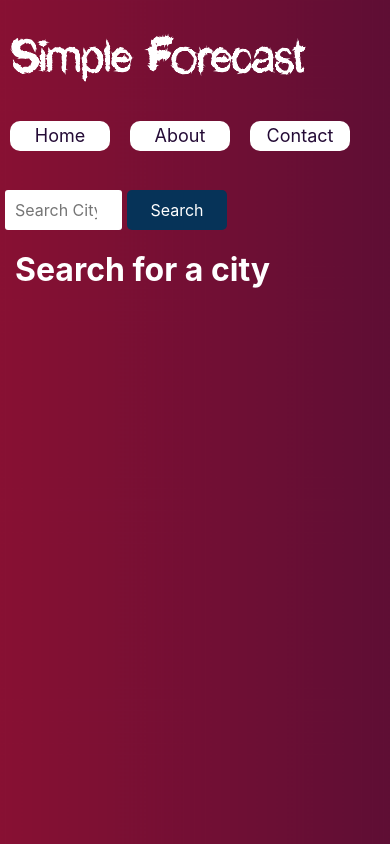
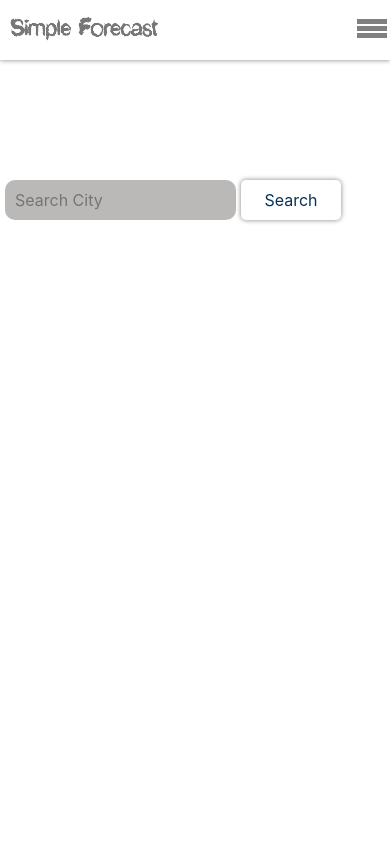
Before and after one commit to Quadrizzz/weatherApp, a React (Create React App) app: page / in a window 390 px wide. Built offline with nearby package versions, Linux system fonts and the light colour scheme.

Commit message:
initial commit

```diff
--- a/package.json
+++ b/package.json
@@ -16,7 +16,8 @@
   "scripts": {
     "predeploy": "npm run build",
     "deploy": "gh-pages -d build",
-    "start": "react-scripts start",
+    "heroku-postbuild": "npm run build",
+    "start": "serve -s build",
     "build": "react-scripts build",
     "test": "react-scripts test",
     "eject": "react-scripts eject"
--- a/src/Components/about.js
+++ b/src/Components/about.js
@@ -3,7 +3,7 @@ import '../Container/App.css'
 
 const About = ({onRouteChange})=>{
     return(
-        <div className = "mt4 white">
+        <div className = "mt4 white about">
             <h2 className = "tc">This App was built me<br></br>(you can check me out by clicking contact)<br></br>
                 to check my progress as a developer.<br></br>All weather data was gotten from<br></br>
                 openweathermap.org (thanks to them)<br></br> and the news update was gotten from https://newsapi.org/
--- a/src/Components/header.js
+++ b/src/Components/header.js
@@ -1,15 +1,45 @@
 import React from 'react';
 import '../Container/App.css'
 
+const show = ()=>{
+    document.getElementById('mobile-list').classList.toggle("flex");
+}
+
+window.onclick = function(event) {
+    if (!event.target.matches('.harmbuger')) {
+      var dropdowns = document.getElementsByClassName("bottom");
+      var i;
+      for (i = 0; i < dropdowns.length; i++) {
+        var openDropdown = dropdowns[i];
+        if (openDropdown.classList.contains('flex')) {
+          openDropdown.classList.remove('flex');
+        }
+      }
+    }
+  }
+
 const Header = ({onRouteChange})=>{
     return(
+        <div>
+            <div className = "header">
+                <h1 className = "f1 gray">Simple Forecast</h1>
+                <div className = "harmbuger" onClick = {show}>
+                    <div>.</div>
+                    <div>.</div>
+                    <div>.</div>
+                </div>
+                <div id = "button-div">
+                    <button className = 'grow' onClick = {()=>onRouteChange('home')}>Home</button>
+                    <button className = 'grow' onClick = {()=> onRouteChange('about')}>About</button>
+                    <button className = ' grow' onClick = {()=> onRouteChange('contacts')}>Contact</button>
+                </div>
+            </div>
 
-        <div className = "header">
-            <h1>Simple Forecast</h1>
-            <div>
-                <button className = 'grow' onClick = {()=>onRouteChange('home')}>Home</button>
-                <button className = 'grow' onClick = {()=> onRouteChange('about')}>About</button>
-                <button className = ' grow' onClick = {()=> onRouteChange('contacts')}>Contact</button>
+            <div className = "mobile-list" id = "mobile-list">
+                    <button className = 'bottom' onClick = {()=>onRouteChange('home')}>Home</button>
+                    <button className = 'bottom' onClick = {()=> onRouteChange('about')}>About</button>
+                    <button  className = "bottom" onClick = {()=> onRouteChange('contacts')}>Contact</button>
+
             </div>
         </div>
 
--- a/src/Components/ncard.js
+++ b/src/Components/ncard.js
@@ -5,12 +5,14 @@ import '../Container/App.css';
 const Ncard = (props)=>{
     return(
         <div className = "bg-white br-3  mb4" id = "ncards">
-            <h1>Source : {props.name}</h1>
-            <h1>Author : {props.author}</h1>
-            <p>{props.title}</p>
-            <p>{props.content}</p>
-            <a href = {props.url}>Read More Here..</a>
-            <p>{props.publishedAt}</p>
+            <div>
+                <h1 className = "f3">Source : {props.name}</h1>
+                <h1 className = "f4">Author : {props.author}</h1>
+            </div>
+            <p className = "f4 title">{props.title}</p>
+            <p className = "f4 text">{props.content}</p>
+            <a className = "f4 " href = {props.url}>Read More..</a>
+            <p className = "f4 text">{props.publishedAt}</p>
         </div>
     )
 }
--- a/src/Components/ncardlist.js
+++ b/src/Components/ncardlist.js
@@ -17,6 +17,7 @@ const Cardlist = ({ news })=>{
                 content = {news.articles[i].content}
                 url = {news.articles[i].url}
                 publishedAt = {news.articles[i].publishedAt}
+                key = {i}
                 />)
         })
         return(
--- a/src/Container/App.css
+++ b/src/Container/App.css
@@ -1,8 +1,7 @@
 body{
     margin: 0;
     padding: 0;
-    background: url(../Components/assets/Witching\ Hour.jpg );
-    background-size: cover;
+    background: white;
 }
 
 @font-face{
@@ -11,7 +10,6 @@ body{
 }
 
 .header{
-    height: 70px;
     margin-bottom: 20px;
     margin-top: 0;
     display: flex;
@@ -20,7 +18,6 @@ body{
     align-items: center;
     justify-content: space-between;
     color: white;
-    font-size: x-large;
     font-weight: 10;
 }
 
@@ -32,6 +29,7 @@ body{
     height: 30px;
     width: 100px;
     background: white;
+    box-shadow: 0px 0px 5px gray;
     outline: none;
     color: #240b36;
     border: thin none transparent;
@@ -41,9 +39,14 @@ body{
     font-family: myFirstFont;
 }
 
+.mobile-list{
+    display: none;
+}
+
 #main{
-    background: url(../Components/assets/Witching\ Hour.jpg);
+    /* background: url(../Components/assets/Witching\ Hour.jpg); */
     height:100vh;
+    width: 100%;
     background-size: cover;
     background-position: center;
 
@@ -55,31 +58,42 @@ body{
     margin-top: 100px;
     width: 10vw;
     background-color: white;
-    animation: radius 3s infinite , backgroundcolor 3s infinite;
+    border-radius: 100%;
+    animation: load 3s infinite;
     transition: ease;
 
 }
 
-@keyframes radius{
-    from{border-radius: 0px;
+
+
+@keyframes load{
+    0%,100%{
+        border-top: thick solid #240b36;
+        border-left: thick solid gray;
+        border-bottom: thick solid gray;
+        border-right: thick solid gray;
     }
 
-    to{
-        border-radius: 100px;
-    }
-}
-
-@keyframes backgroundcolor{
-    0%{
-        background-color: white;
+    25%{
+        border-top: thick solid gray;
+        border-right: thick solid #240b36;
+        border-bottom: thick solid gray;
+        border-left: thick solid gray;
     }
 
+
     50%{
-        background-color: rgb(245, 111, 21);
+        border-top: thick solid gray;
+        border-right: thick solid gray;
+        border-bottom: thick solid #240b36 ;
+        border-left: thick solid gray;
     }
 
-    100%{
-        background-color: white;
+    75%{
+        border-top: thick solid gray;
+        border-right: thick solid gray;
+        border-bottom: thick solid grey;
+        border-left: thick solid #240b36;
     }
 }
 
@@ -94,9 +108,9 @@ body{
     width: 30vw;
     border: thin none transparent;
     padding: 10px;
-    border-radius: 3px;
-    background: white;
-    color: rgb(6, 51, 88);
+    border-radius: 10px;
+    background: rgb(187, 184, 184);
+    color: white;
     outline: none;
 }
 
@@ -108,8 +122,9 @@ body{
     border-radius: 5px;
     border: thin none transparent;
     font-size: medium;
-    background-color:rgb(6, 51, 88) ;
-    color: white;
+    background-color:white;
+    box-shadow: 0px 0px 5px gray;
+    color: rgb(6, 51, 88) ;
     outline: none;
 }
 
@@ -118,11 +133,12 @@ body{
     flex-wrap: wrap;
     flex-direction: row;
     align-items: center;
-    justify-content: center;
+    justify-content: space-evenly;
     background-color: white;
+    box-shadow: 0px 0px 5px gray;
     border-radius: 5px;
-    margin: 20px;
-    margin-top: 10vh;
+    margin: 50px;
+    margin-top: 20px;
     padding: 30px;
 }
 
@@ -159,23 +175,189 @@ h1{
 #ncards{
     width: 1000px;
     height: 400px;
-    padding: 30px;
-    margin-left: 250px;
+    padding: 10px;
+    margin-left: 300px;
+    box-shadow: 0px 0px 5px gray;
     border-radius: 10px;
-    color :#240b36
+    color :gray;
 }
 
 #ncards h1{
-    color: #240b36;
-    font-family: myFirstFont;
+    color: gray;
+    font-family: sans-serif;
 }
 
 #ncards p{
-    color: #240b36;
-    font-size: larger;
-
+    color: black;
+    text-align: left;
 }
 
 .condiv h1{
-    font-family: myFirstFont;
+    font-family: sans-serif;
+    color: gray;
 }
+
+.harmbuger{
+    display: none;
+}
+
+@media screen and (max-width : 786px){
+    #main{
+        /* background: url(../Components/assets/Witching\ Hour.jpg); */
+        height:100vh;
+        width: 100%;
+        background-size: cover;
+        background-position: center;
+    }
+
+    .header{
+        margin-bottom: 20px;
+        width: 100%;
+        margin-top: 0;
+        box-shadow: 0px 0px 5px gray;
+        display: flex;
+        flex-wrap: wrap;
+        flex-direction: row;
+        align-items: center;
+        justify-content: space-between;
+        color: white;
+        font-weight: 10;
+    }
+
+    #button-div{
+        display: none;
+    }
+
+    .harmbuger{
+        display: flex;
+        flex-direction: column;
+        justify-self: flex-end;
+        align-items: center;
+        justify-content: center;
+        padding: 3px;
+    }
+
+    .harmbuger div{
+        background: gray;
+        height: 5px;
+        margin-bottom: 2px;
+        width: 30px;
+    }
+
+    .mobile-list{
+        display: none;
+        flex-direction: column;
+        margin-bottom: 60px;
+        background: rgba(0, 0, 0, 0.3);
+        border: thin none transparent;
+    }
+
+    .flex{
+        display: flex;
+    }
+
+    .mobile-list button{
+        background: transparent;
+        color: white;
+        height: 50px;
+        border: thin none transparent;
+    }
+
+    .bottom{
+        border-bottom: thin solid black;
+    }
+
+    .header h1{
+        font-family: myFirstFont;
+        font-size: x-large;
+        text-align: center;
+    }
+
+    .header div button{
+        display: none;
+    }
+
+    .search input{
+        height: 40px;
+        margin-top: 100px;
+        width: 60%;
+        border: thin none transparent;
+        padding: 10px;
+        border-radius: 10px;
+        background: rgb(187, 184, 184);
+        color: white;
+        outline: none;
+    }
+
+    .card{
+        display: flex;
+        width: 90%;
+        flex-wrap: wrap;
+        flex-direction: column;
+        align-items: center;
+        justify-content: center;
+        background-color: white;
+        box-shadow: 0px 0px 5px gray;
+        border-radius: 5px;
+        margin: 10px;
+        margin-top: 20px;
+        padding: 0px;
+    }
+
+    #anime{
+        height: 110px;
+        margin-left: 120px;
+        align-self: center;
+        margin-top: 100px;
+        width: 30%;
+        background-color: white;
+        border-radius: 100%;
+        animation: load 0.2s infinite;
+        transition: ease;
+
+    }
+
+    .text{
+        display: none;
+    }
+
+    #ncards h1{
+        color: gray;
+        font-family: sans-serif;
+        font-size: medium;
+    }
+
+    .title{
+        font-size: medium;
+        margin-left: 10px;
+    }
+
+
+    #ncards a{
+        font-size: small;
+        margin-left: 10px;
+    }
+
+    #ncards{
+        width: 90%;
+        height: 200px;
+        padding: 10px;
+        margin-left: 15px;
+        box-shadow: 0px 0px 5px gray;
+        border-radius: 10px;
+        color :gray;
+    }
+
+    .about{
+        display: flex;
+        font-size: small;
+        color: gray;
+    }
+
+    .condiv h1{
+        font-family: sans-serif;
+        color: gray;
+        font-size: medium;
+    }
+
+}
```
Also changed, not shown: 1 other file (tests, documents, lock files or other folders).
